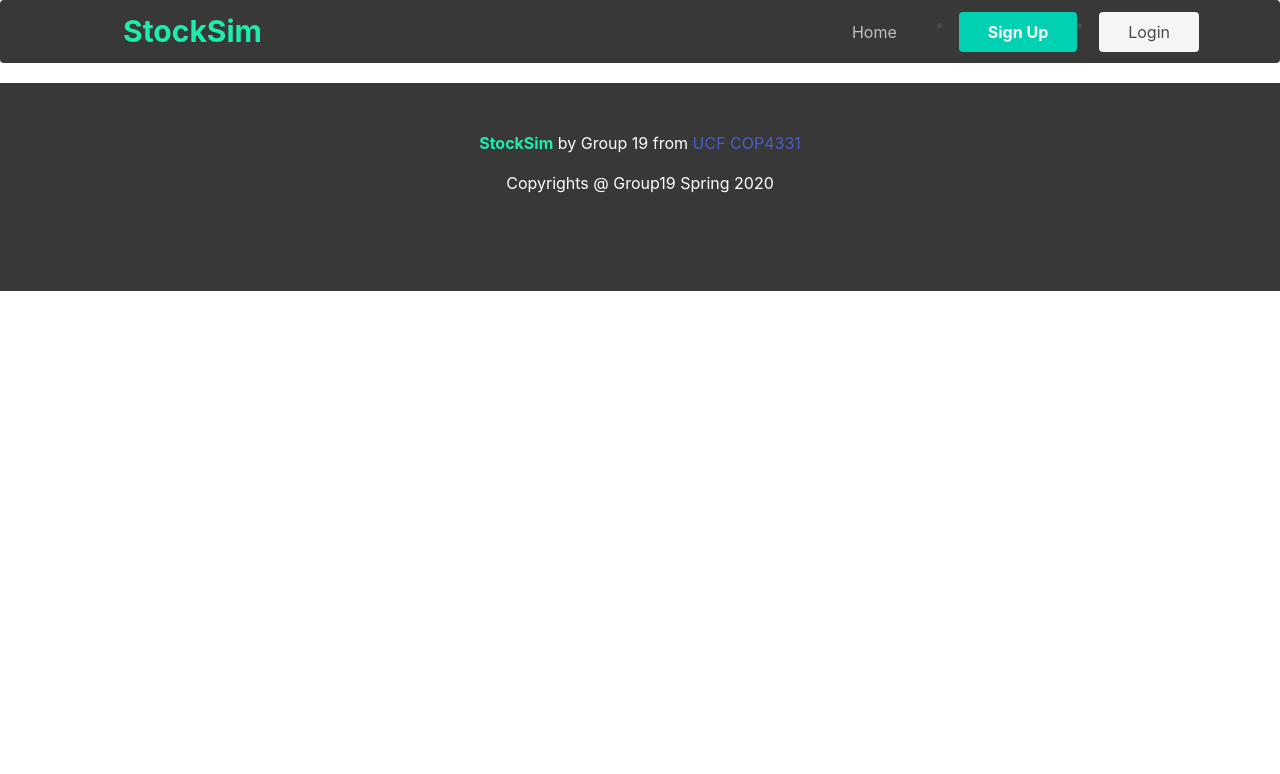
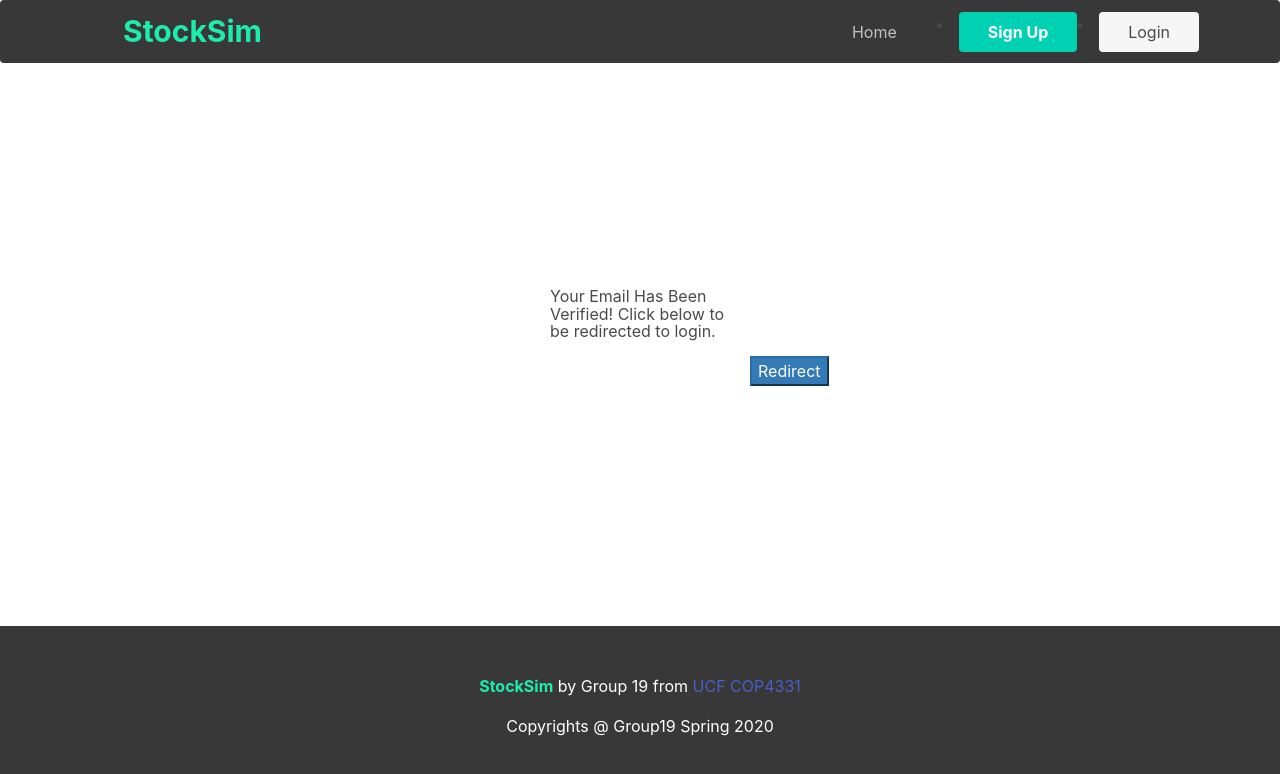
Before and after one commit to CaptCoonoor1/stockhub, a Vue app in the folder frontend/: page /email in a window 1280 px wide. Shown: the top 774 px of the page. Built offline with nearby package versions, Linux system fonts and the light colour scheme; what vue-toastify would draw is missing.

Commit message:
added email verification component

```diff
--- /dev/null
+++ b/frontend/src/components/email/Email.vue
@@ -0,0 +1,19 @@
+<template>
+  <div style="margin: 225px 550px">
+    <h1>Your Email Has Been Verified! Click below to be redirected to login.</h1>
+    <button class="btn-primary" style="margin: 15px 200px" @click="this.redirect">Redirect</button>
+  </div>
+</template>
+
+<script>
+export default {
+  methods: {
+    redirect() {
+      this.$router.push({ path: "/login" });
+    }
+  }
+};
+</script>
+
+<style>
+</style>
--- a/frontend/src/router/index.js
+++ b/frontend/src/router/index.js
@@ -3,6 +3,7 @@ import Router from 'vue-router';
 import Home from '@/components/Home';
 import store from '@/store';
 
+import Email from '@/components/Email/Email.vue';
 import Portfolio from '@/components/portfolio/Portfolio.vue';
 import Stocks from '@/components/stocks/Stocks.vue';
 import Signup from '@/components/Auth/signup.vue';
@@ -34,10 +35,14 @@ const routes = [
 		component: Watchlist,
 	},
 	{
+		path: '/email',
+		name: 'Email',
+		component: Email,
+	},
+	{
 		path: '/signup',
 		name: 'Signup',
 		component: Signup,
-		// component: Signup,
 	},
 	{
 		path: '/login',
```
